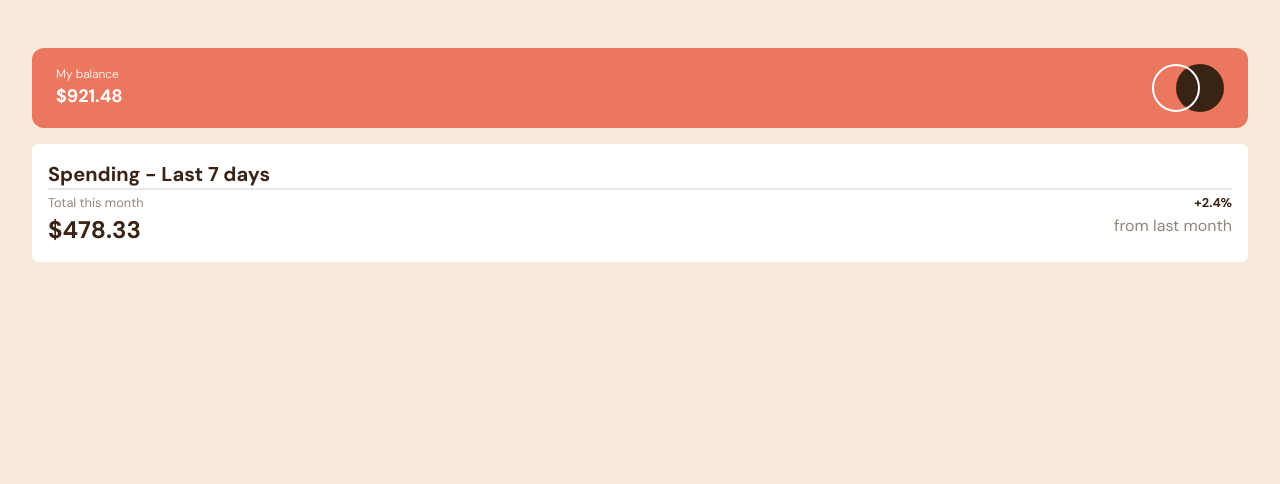
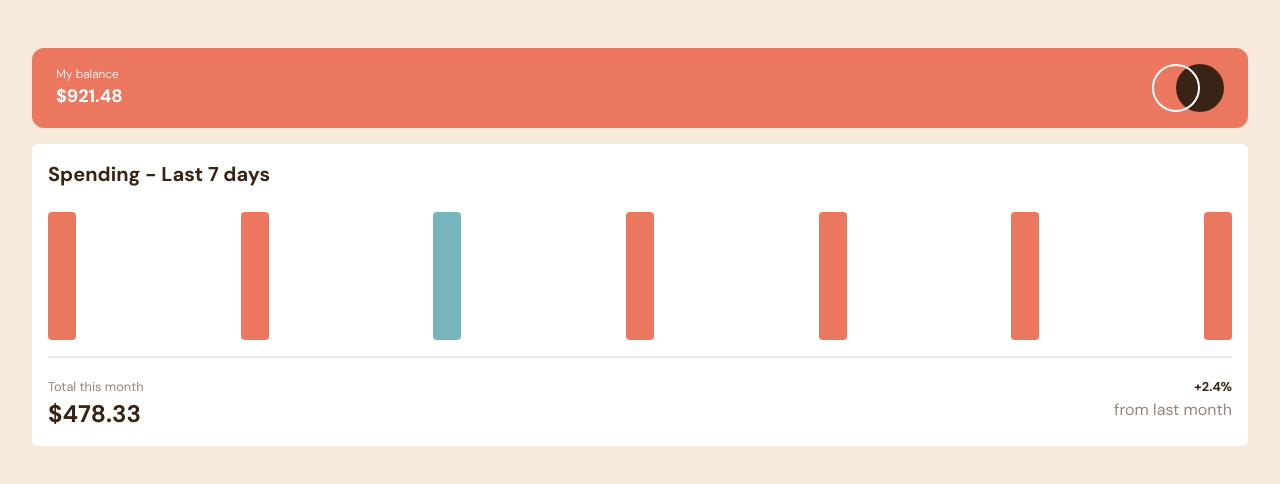
Before and after one commit to mmustaphak/mmustaphak-expenses-chart-component, a React (Vite) app: page / in a window 1280 px wide. Shown: the top 484 px of the page. Built offline with nearby package versions, Linux system fonts and the light colour scheme.

Commit message:
Created and imported Chart component into Main component

```diff
--- /dev/null
+++ b/src/components/Chart.jsx
@@ -0,0 +1,15 @@
+const Chart = ()=>{
+    return(
+        <div className="flex justify-between mt-6">
+                <div className="min-w-[28px] min-h-32 rounded bg-soft-red"></div>
+                <div className="min-w-[28px] min-h-32 rounded bg-soft-red"></div>
+                <div className="min-w-[28px] min-h-32 rounded bg-cyan"></div>
+                <div className="min-w-[28px] min-h-32 rounded bg-soft-red"></div>
+                <div className="min-w-[28px] min-h-32 rounded bg-soft-red"></div>
+                <div className="min-w-[28px] min-h-32 rounded bg-soft-red"></div>
+                <div className="min-w-[28px] min-h-32 rounded bg-soft-red"></div>
+        </div>
+    )
+}
+
+export default Chart
--- a/src/components/Main.jsx
+++ b/src/components/Main.jsx
@@ -1,12 +1,12 @@
+import Chart from "./Chart.jsx"
+
 const Main = ()=>{
     return(
         <main className="mt-4 py-4 px-4 rounded-md bg-white text-dark-brown">
             <h2 className="font-bold text-xl">Spending - Last 7 days</h2>
-            <div>
-
-            </div>
-            <hr className="border" />
-            <div className="flex justify-between">
+            <Chart/>
+            <hr className="border mt-4" />
+            <div className="flex justify-between mt-4">
                 <div>
                     <p className="text-medium-brown"><small>Total this month</small></p>
                     <strong className="text-2xl">$478.33</strong>
```
